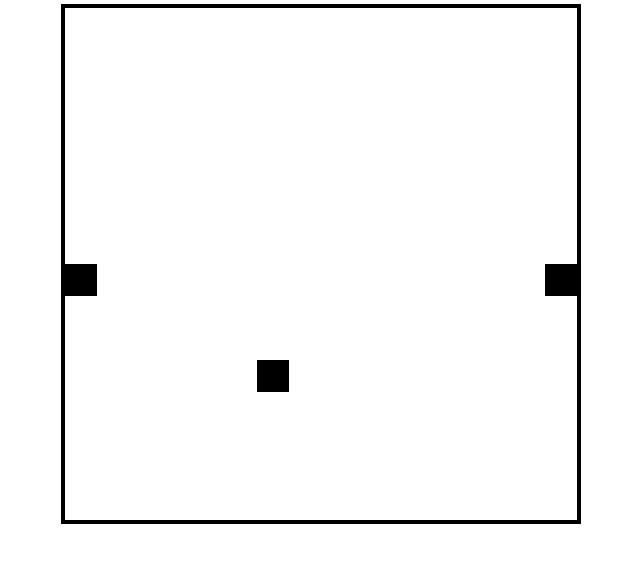
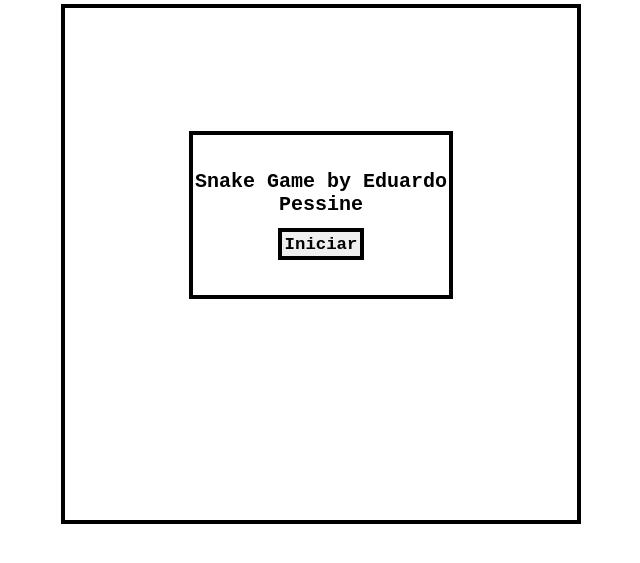
Before and after one commit to epessine/ex-snake, a plain HTML site: page index.html in a window 1280 px wide. Shown: the part 153-716 px from the top of the page, without its empty margins (263-903 px from the left). Drawn offline with Linux system fonts and the light colour scheme.

Commit message:
adiciona tela de início

```diff
--- a/index.html
+++ b/index.html
@@ -14,5 +14,9 @@
         <span>Você perdeu!</span>
         <button class="restart" onclick="reiniciar()">Reiniciar</button>
     </div>
+    <div class="popup2">
+        <span>Snake Game by Eduardo Pessine</span>
+        <button class="restart" onclick="reiniciar()">Iniciar</button>
+    </div>
 </body>
 </html>
--- a/script.js
+++ b/script.js
@@ -40,6 +40,7 @@ function update(event) {
 
 function iniciarJogo() {
     document.querySelector(".popup").style.visibility = "hidden";
+    document.querySelector(".popup2").style.visibility = "hidden";
 
     if(snake[0].x > 15 * box) snake[0].x = 0 * box;
     if(snake[0].x < 0) snake[0].x = 15 * box;
@@ -96,5 +97,3 @@ function reiniciar() {
     iniciarJogo();
     jogo = setInterval(iniciarJogo, 120);
 }
-
-let jogo = setInterval(iniciarJogo, 120);
--- a/style.css
+++ b/style.css
@@ -36,6 +36,28 @@ canvas {
     visibility: hidden;
 }
 
+.popup2 {
+    z-index: 3;
+    position: absolute;
+    left: center;
+    top: center;
+    font-family: 'Courier New', Courier, monospace;
+    font-size: 15pt;
+    font-weight: bold;
+    background-color: white;
+    border: 4px solid black;
+    height: 20vh;
+    width: 20vw;
+    display: flex;
+    flex-direction: column;
+    justify-content: center;
+    align-items: center;
+}
+
+.popup2 span {
+    text-align: center;
+}
+
 .restart {
     border: 4px solid black;
     font-family: 'Courier New', Courier, monospace;
```
